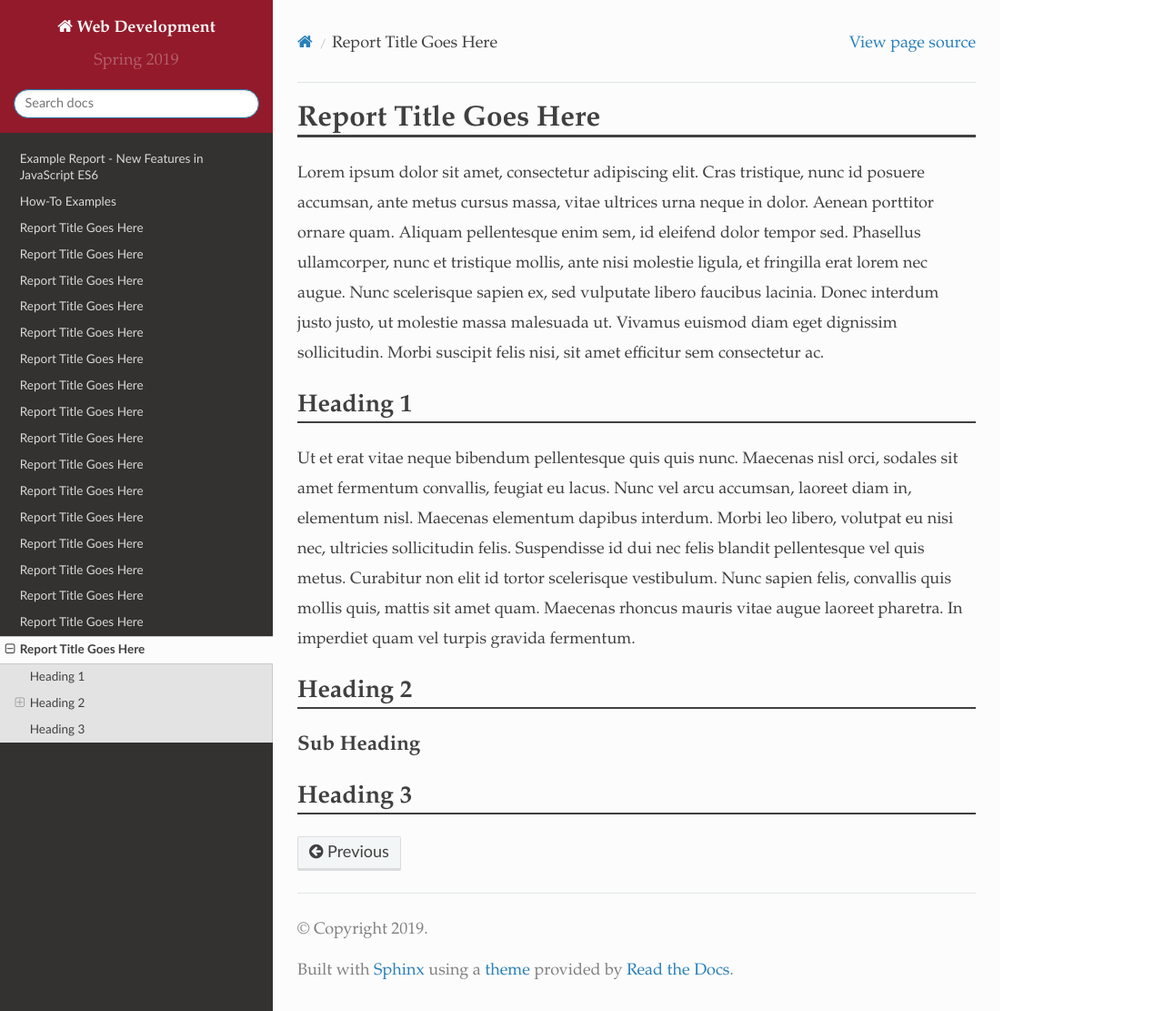
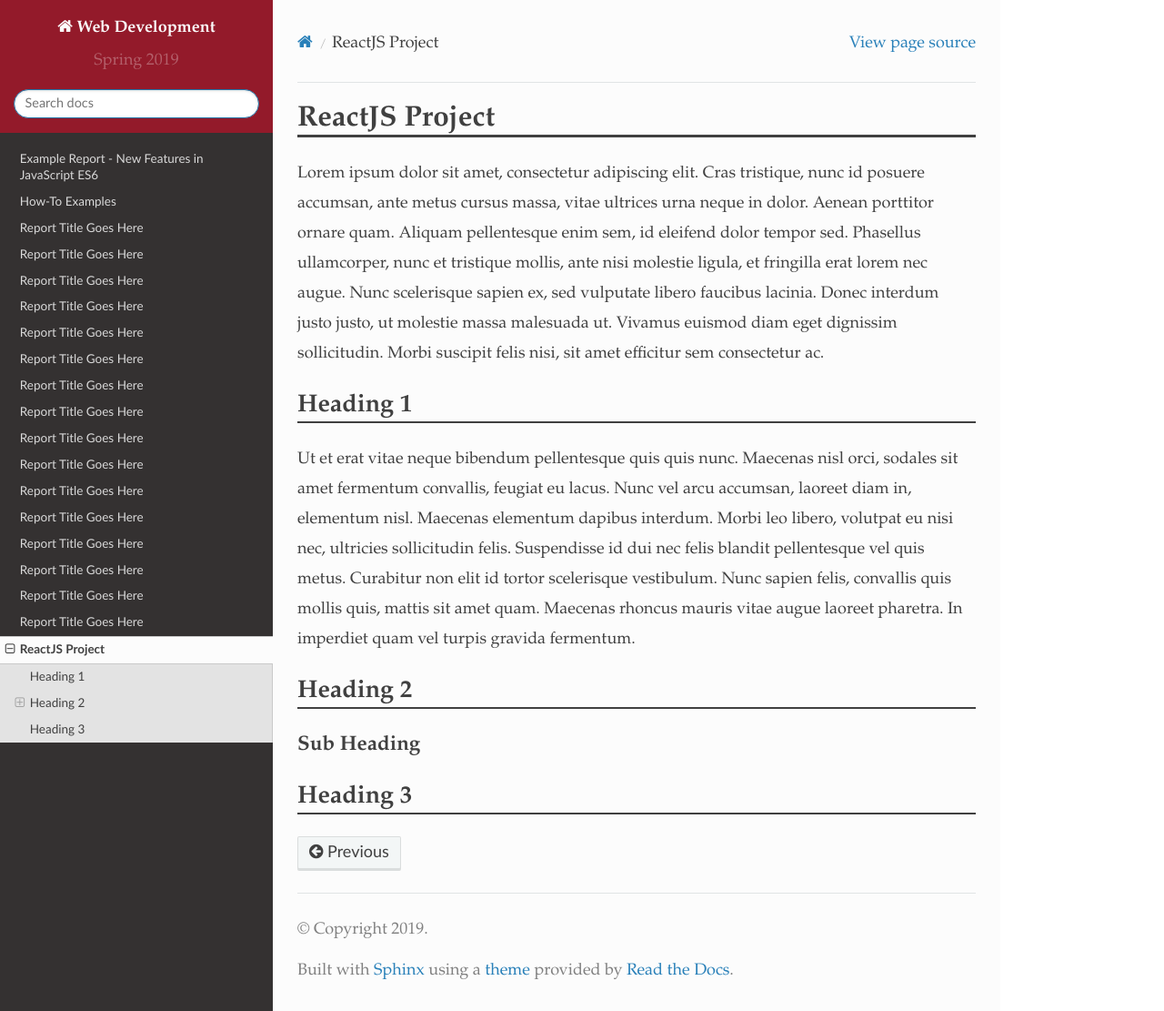
Before and after one commit to pvcraven/2019_spring_web_dev, a Sphinx documentation site: the page built from source/final/taylor/index.rst, in a window 1280 px wide and 1111 px high. Shown: the whole window at 91% size. Built offline with Sphinx 7.4.7 and the Read the Docs theme 2.0.0, drawn with Linux system fonts in a browser that asks for light colours.

Commit message:
Title for Advanced Web Dev Project

```diff
--- a/source/final/taylor/index.rst
+++ b/source/final/taylor/index.rst
@@ -1,4 +1,4 @@
-Report Title Goes Here
+ReactJS Project
 ======================
 
 Lorem ipsum dolor sit amet, consectetur adipiscing elit. Cras tristique, nunc
```
